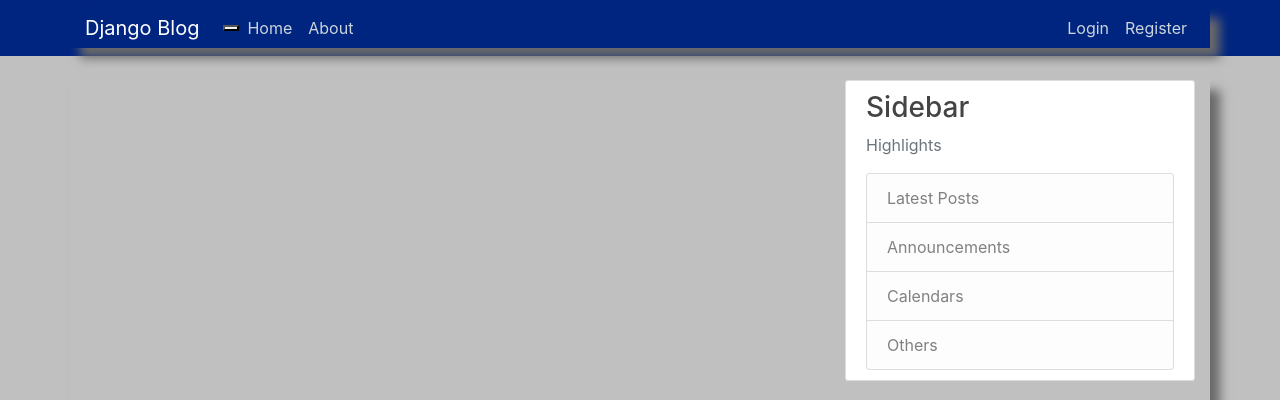
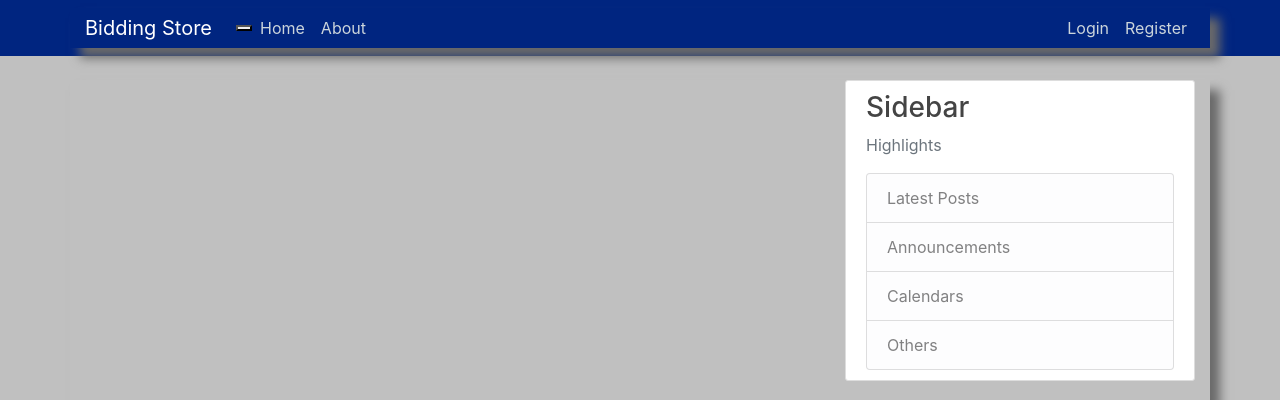
Before and after one commit to 3liud/Bidding_store, a Django app: page / in a window 1280 px wide. Shown: the top 400 px of the page. Run offline with Django 3.2, Linux system fonts and the light colour scheme; data that the repository does not hold is empty; some libraries are stand-ins or nearby versions.

Commit message:
a simple tag fix

```diff
--- a/market/templates/market/base.html
+++ b/market/templates/market/base.html
@@ -13,16 +13,16 @@
 	<link rel="stylesheet" type="text/css" href="{% static 'market/main.css' %}">
 
 	{% if title %}
-		<title>Django Blog</title>
+		<title>Bidding Store</title>
 	{% else %}
-		<title>Django Blog</title>
+		<title>Bidding Store</title>
 	{% endif %}
 </head>
 <body>
 	<header class="site-header">
 		<nav class="navbar navbar-expand-md navbar-dark bg-steel fixed-top">
 			<div class="container">
-				<a class="navbar-brand mr-4" href="{% url 'market-home' %}">Django Blog</a>
+				<a class="navbar-brand mr-4" href="{% url 'market-home' %}">Bidding Store</a>
 				<button class="navbar-toggle" type="button" data-toggle="collapse">
 					<span class="navbar-toggle-icon"></span>
 				</button>
```
